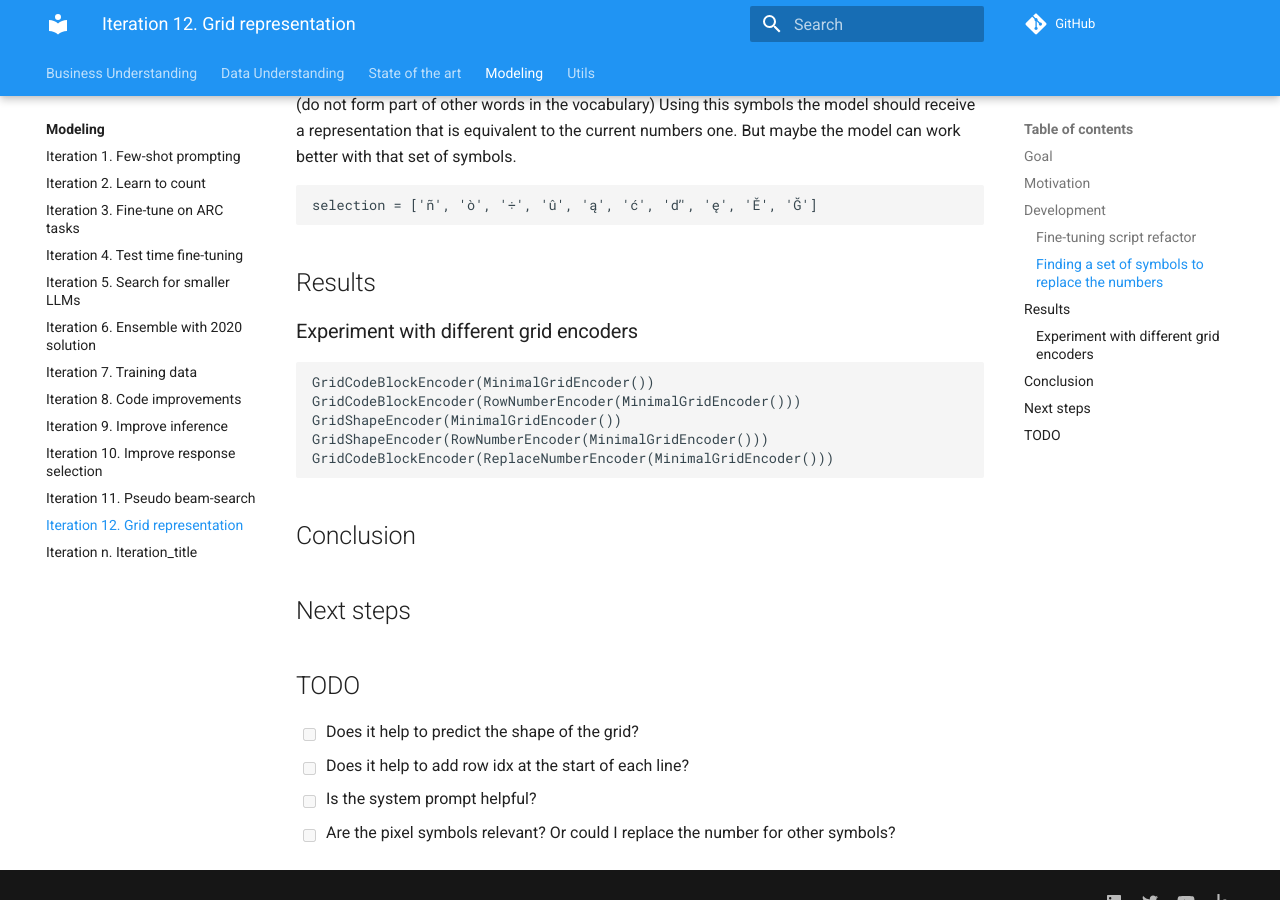
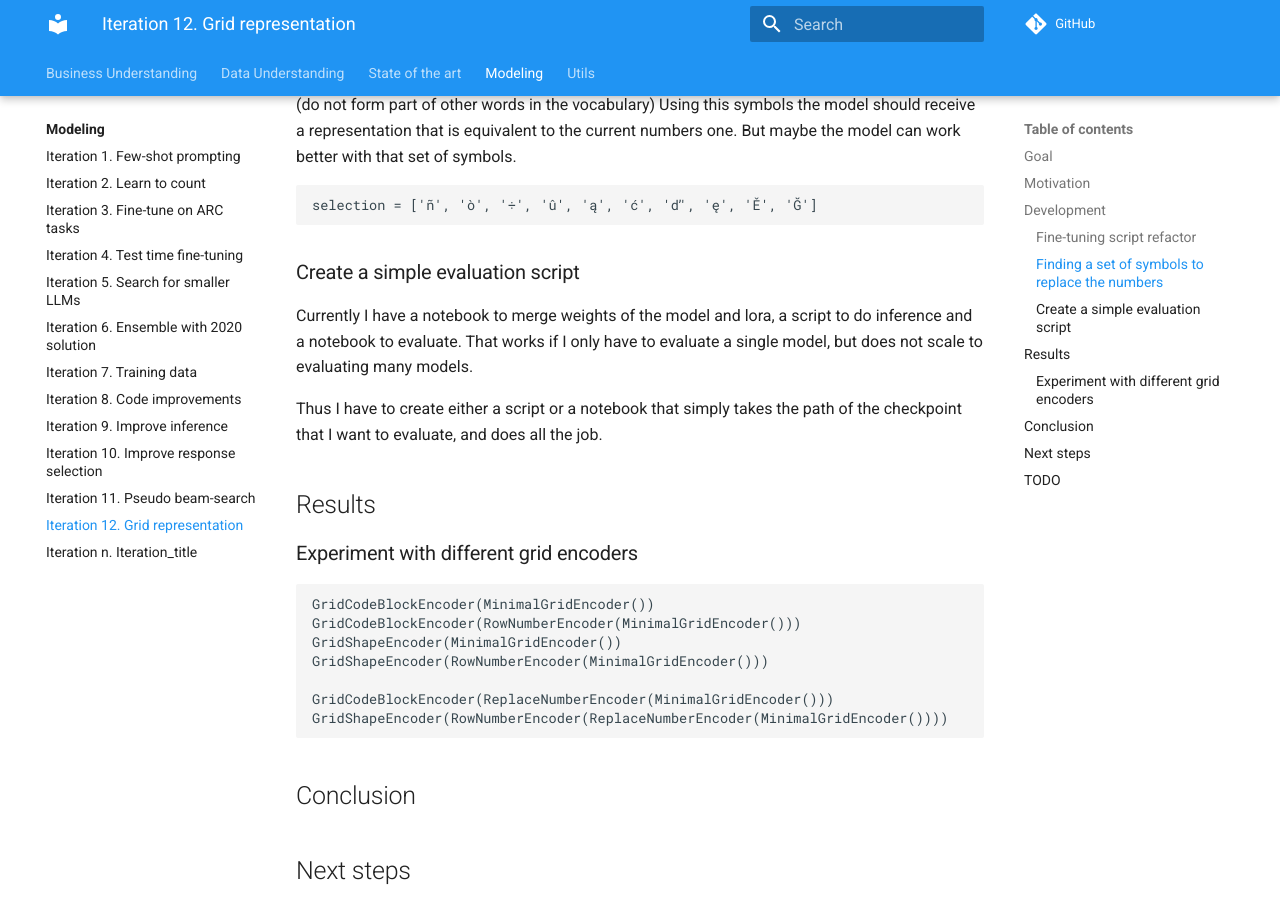
Before and after one commit to zhengjunyao-work/arc24, an MkDocs documentation site: the page built from docs/modeling/Iteration_12_grid_representation.md, in a window 1280 px wide and 900 px high, scrolled down 897 px. Built offline with MkDocs 1.6.1 and Material for MkDocs 9.7.7, drawn with Linux system fonts in a browser that asks for light colours; comment, search, counter and statistics services are not loaded.

Commit message:
need to create a new full inference and evaluation script

````diff
--- a/docs/modeling/Iteration_12_grid_representation.md
+++ b/docs/modeling/Iteration_12_grid_representation.md
@@ -33,6 +33,14 @@ But maybe the model can work better with that set of symbols.
 selection = ['ñ', 'ò', '÷', 'û', 'ą', 'ć', 'ď', 'ę', 'Ě', 'Ğ']
 ```
 
+### Create a simple evaluation script
+
+Currently I have a notebook to merge weights of the model and lora, a script to do inference and a notebook
+to evaluate. That works if I only have to evaluate a single model, but does not scale to evaluating many models.
+
+Thus I have to create either a script or a notebook that simply takes the path of the checkpoint
+that I want to evaluate, and does all the job.
+
 ## Results
 
 ### Experiment with different grid encoders
@@ -42,7 +50,9 @@ GridCodeBlockEncoder(MinimalGridEncoder())
 GridCodeBlockEncoder(RowNumberEncoder(MinimalGridEncoder()))
 GridShapeEncoder(MinimalGridEncoder())
 GridShapeEncoder(RowNumberEncoder(MinimalGridEncoder()))
+
 GridCodeBlockEncoder(ReplaceNumberEncoder(MinimalGridEncoder()))
+GridShapeEncoder(RowNumberEncoder(ReplaceNumberEncoder(MinimalGridEncoder())))
 ```
 
 
````
